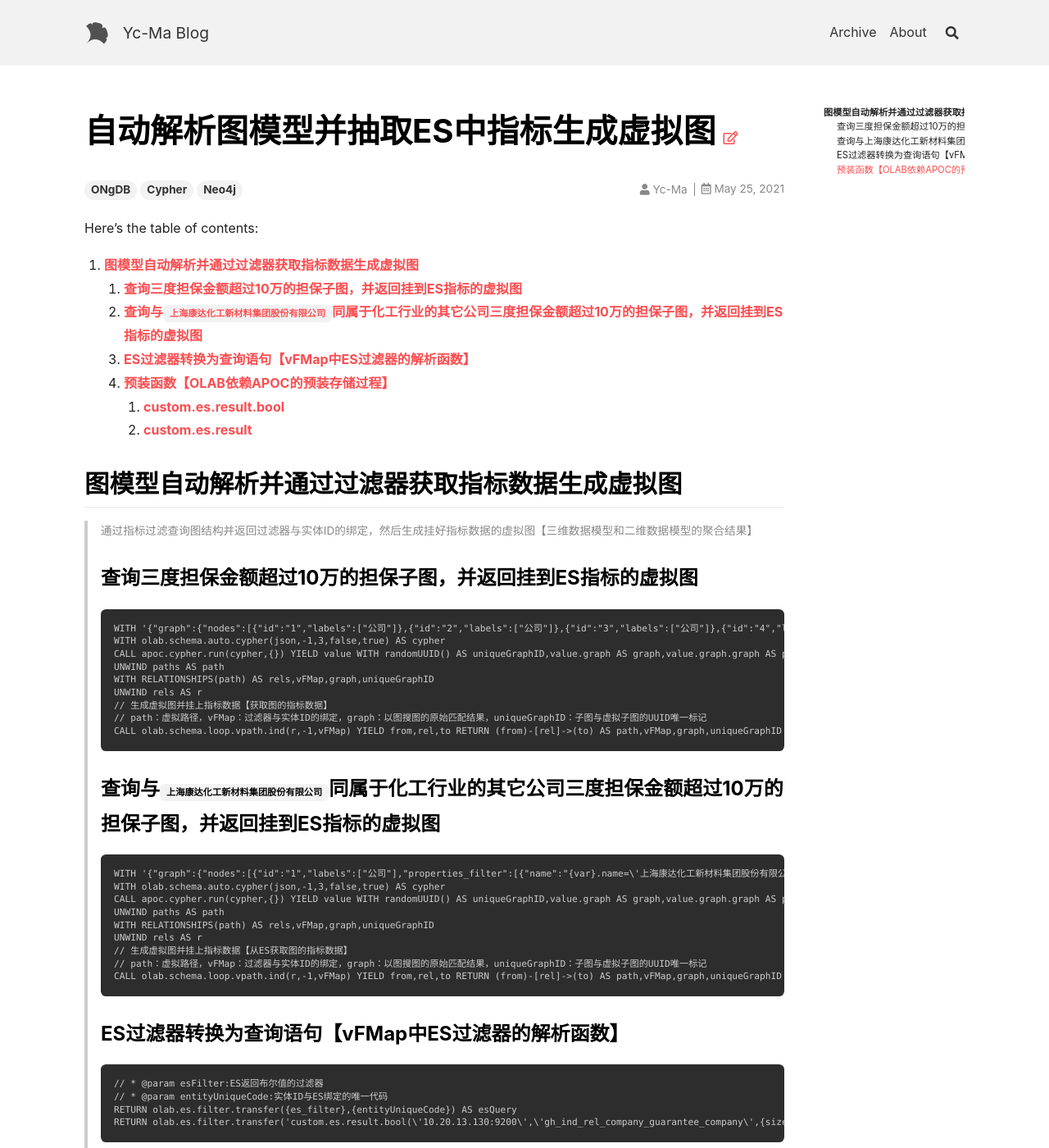
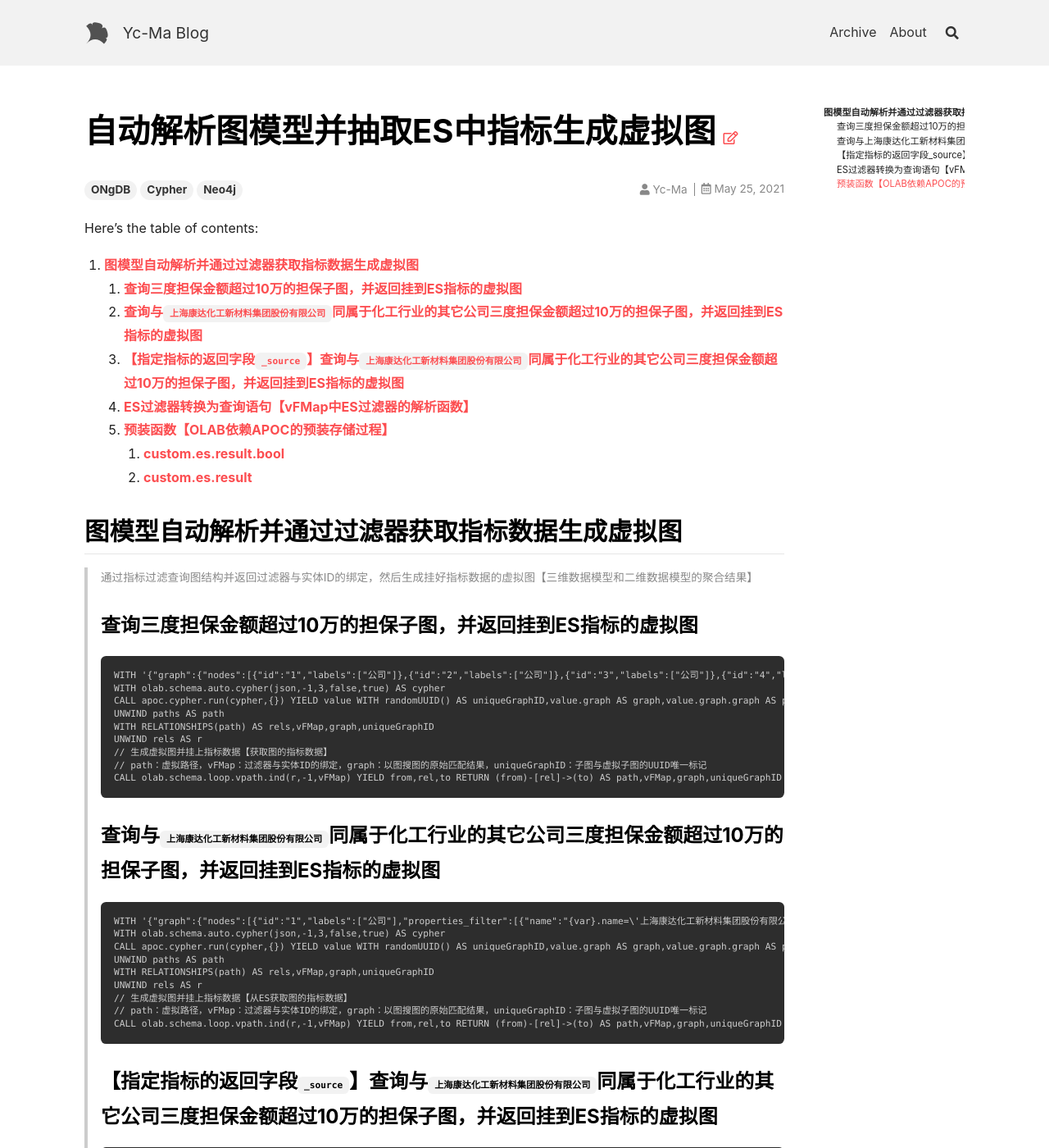
Before and after one commit to crazyyanchao/blog, a Jekyll site: the page built from _posts/2021-05-25-自动解析图模型并抽取ES中指标生成虚拟图.md, in a window 1280 px wide and 1400 px high. Shown: the whole window at 82% size. Built offline with Jekyll 4.4.1, drawn with Linux system fonts in a browser that asks for light colours; nearby versions of some CDN libraries; comment, search, counter and statistics services are not loaded; some of the changed text lies outside the part shown.

Commit message:
自动解析图模型并抽取ES中指标生成虚拟图

````diff
--- a/_posts/2021-05-25-自动解析图模型并抽取ES中指标生成虚拟图.md
+++ b/_posts/2021-05-25-自动解析图模型并抽取ES中指标生成虚拟图.md
@@ -28,6 +28,18 @@ CALL olab.schema.loop.vpath.ind(r,-1,vFMap) YIELD from,rel,to RETURN (from)-[rel
 ### 查询与`上海康达化工新材料集团股份有限公司`同属于化工行业的其它公司三度担保金额超过10万的担保子图，并返回挂到ES指标的虚拟图
 ```
 WITH '{"graph":{"nodes":[{"id":"1","labels":["公司"],"properties_filter":[{"name":"{var}.name=\'上海康达化工新材料集团股份有限公司\'"}]},{"id":"2","labels":["行业"],"properties_filter":[{"name":"{var}.name=\'化工\'"}]},{"id":"3","labels":["公司"]},{"id":"4","labels":["公司"]},{"id":"5","labels":["公司"]},{"id":"6","labels":["公司"]}],"relationships":[{"id":"1","type":"属于","startNode":"1","endNode":"2"},{"id":"2","type":"属于","startNode":"3","endNode":"2"},{"id":"3","type":"担保","startNode":"3","endNode":"4","es_filter":[{"es_url":"10.20.13.130:9200","index_name":"gh_ind_rel_company_guarantee_company","query":"{size:1,query:{bool:{filter:{bool:{must:[{range:{amount:{gte:100000}}}]}},must:[{term:{entity_unique_code:{var}}}]}}}"}]},{"id":"4","type":"担保","startNode":"4","endNode":"5","es_filter":[{"es_url":"10.20.13.130:9200","index_name":"gh_ind_rel_company_guarantee_company","query":"{size:1,query:{bool:{filter:{bool:{must:[{range:{amount:{gte:100000}}}]}},must:[{term:{entity_unique_code:{var}}}]}}}"}]},{"id":"5","type":"担保","startNode":"5","endNode":"6","es_filter":[{"es_url":"10.20.13.130:9200","index_name":"gh_ind_rel_company_guarantee_company","query":"{size:1,query:{bool:{filter:{bool:{must:[{range:{amount:{gte:100000}}}]}},must:[{term:{entity_unique_code:{var}}}]}}}"}]}]}}' as json
+WITH olab.schema.auto.cypher(json,-1,3,false,true) AS cypher
+CALL apoc.cypher.run(cypher,{}) YIELD value WITH randomUUID() AS uniqueGraphID,value.graph AS graph,value.graph.graph AS paths,value.vFMap AS vFMap
+UNWIND paths AS path
+WITH RELATIONSHIPS(path) AS rels,vFMap,graph,uniqueGraphID
+UNWIND rels AS r
+// 生成虚拟图并挂上指标数据【从ES获取图的指标数据】
+// path：虚拟路径，vFMap：过滤器与实体ID的绑定，graph：以图搜图的原始匹配结果，uniqueGraphID：子图与虚拟子图的UUID唯一标记
+CALL olab.schema.loop.vpath.ind(r,-1,vFMap) YIELD from,rel,to RETURN (from)-[rel]->(to) AS path,vFMap,graph,uniqueGraphID
+```
+### 【指定指标的返回字段`_source`】查询与`上海康达化工新材料集团股份有限公司`同属于化工行业的其它公司三度担保金额超过10万的担保子图，并返回挂到ES指标的虚拟图
+```
+WITH '{"graph":{"nodes":[{"id":"1","labels":["公司"],"properties_filter":[{"name":"{var}.name=\'上海康达化工新材料集团股份有限公司\'"}]},{"id":"2","labels":["行业"],"properties_filter":[{"name":"{var}.name=\'化工\'"}]},{"id":"3","labels":["公司"]},{"id":"4","labels":["公司"]},{"id":"5","labels":["公司"]},{"id":"6","labels":["公司"]}],"relationships":[{"id":"1","type":"属于","startNode":"1","endNode":"2"},{"id":"2","type":"属于","startNode":"3","endNode":"2"},{"id":"3","type":"担保","startNode":"3","endNode":"4","es_filter":[{"es_url":"10.20.13.130:9200","index_name":"gh_ind_rel_company_guarantee_company","query":"{size:1,query:{bool:{filter:{bool:{must:[{range:{amount:{gte:100000}}}]}},must:[{term:{entity_unique_code:{var}}}]}},_source:[\'defineDate\',\'amount\']}"}]},{"id":"4","type":"担保","startNode":"4","endNode":"5","es_filter":[{"es_url":"10.20.13.130:9200","index_name":"gh_ind_rel_company_guarantee_company","query":"{size:1,query:{bool:{filter:{bool:{must:[{range:{amount:{gte:100000}}}]}},must:[{term:{entity_unique_code:{var}}}]}},_source:[\'defineDate\',\'amount\']}"}]},{"id":"5","type":"担保","startNode":"5","endNode":"6","es_filter":[{"es_url":"10.20.13.130:9200","index_name":"gh_ind_rel_company_guarantee_company","query":"{size:1,query:{bool:{filter:{bool:{must:[{range:{amount:{gte:100000}}}]}},must:[{term:{entity_unique_code:{var}}}]}},_source:[\'defineDate\',\'amount\']}"}]}]}}' as json
 WITH olab.schema.auto.cypher(json,-1,3,false,true) AS cypher
 CALL apoc.cypher.run(cypher,{}) YIELD value WITH randomUUID() AS uniqueGraphID,value.graph AS graph,value.graph.graph AS paths,value.vFMap AS vFMap
 UNWIND paths AS path
````
